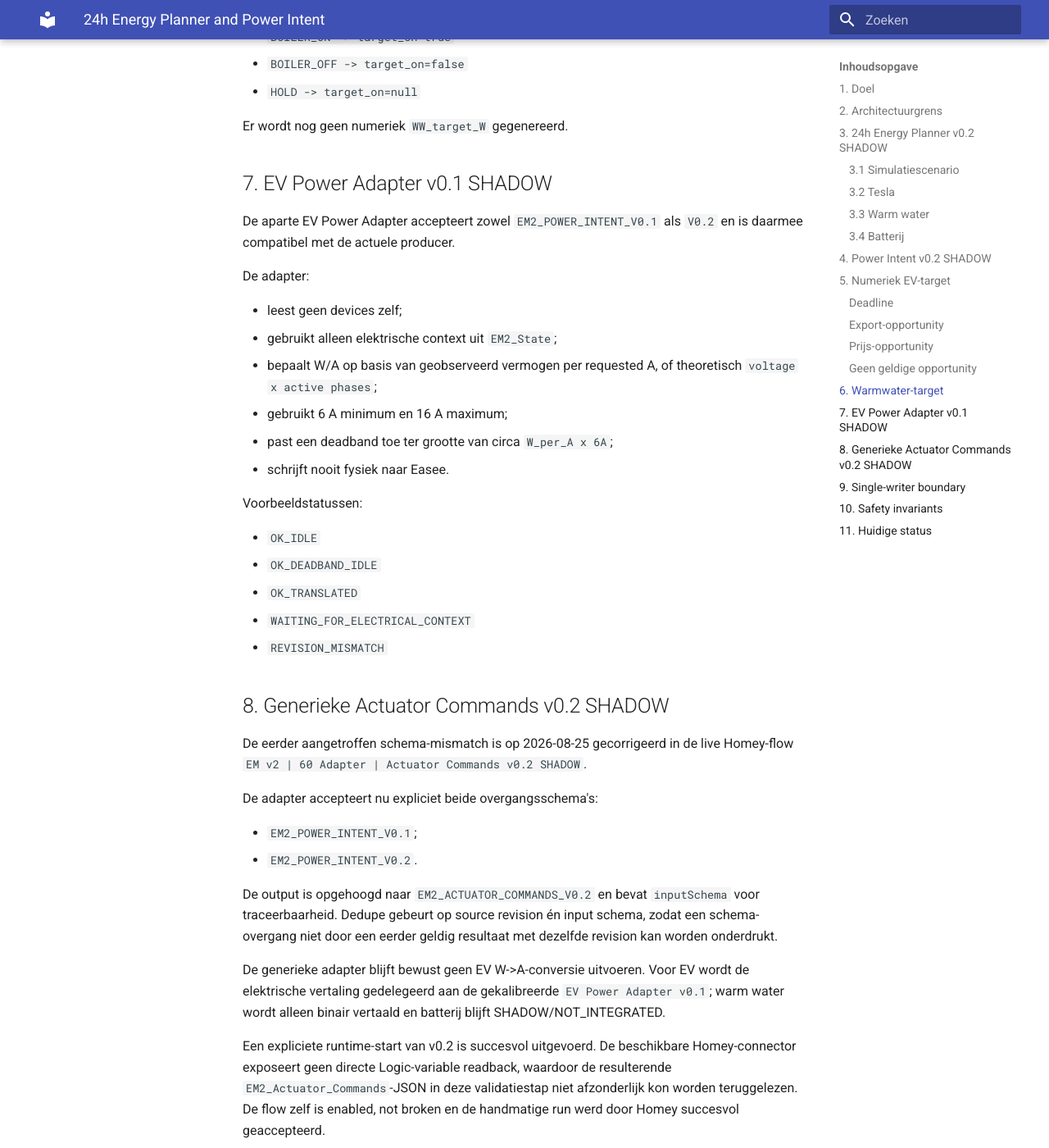
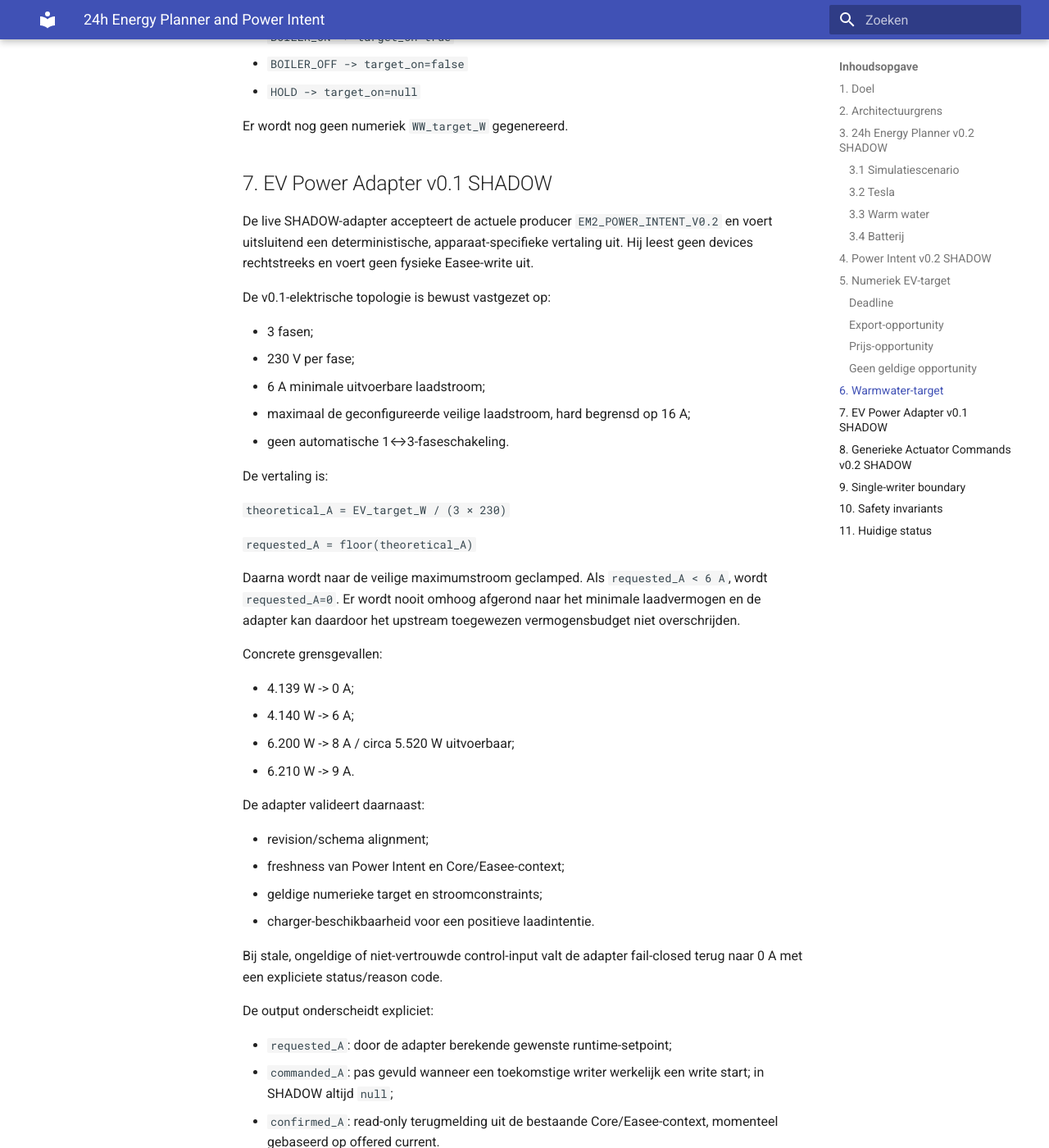
Before and after one commit to OnsKasteeltje/homey-energy-manual, an MkDocs documentation site: the page built from docs/software-architecture/components/planner-power-intent.md, in a window 1280 px wide and 1400 px high, scrolled down 3135 px. Shown: the whole window at 82% size. Built offline with MkDocs 1.6.1 and Material for MkDocs 9.7.7, drawn with Linux system fonts in a browser that asks for light colours; some of the changed text lies outside the part shown.

Commit message:
Align EV adapter architecture doc with hardened shadow mapper

```diff
--- a/docs/software-architecture/components/planner-power-intent.md
+++ b/docs/software-architecture/components/planner-power-intent.md
@@ -122,24 +122,51 @@ Er wordt nog geen numeriek `WW_target_W` gegenereerd.
 
 ## 7. EV Power Adapter v0.1 SHADOW
 
-De aparte EV Power Adapter accepteert zowel `EM2_POWER_INTENT_V0.1` als `V0.2` en is daarmee compatibel met de actuele producer.
+De live SHADOW-adapter accepteert de actuele producer `EM2_POWER_INTENT_V0.2` en voert uitsluitend een deterministische, apparaat-specifieke vertaling uit. Hij leest geen devices rechtstreeks en voert geen fysieke Easee-write uit.
 
-De adapter:
+De v0.1-elektrische topologie is bewust vastgezet op:
 
-- leest geen devices zelf;
-- gebruikt alleen elektrische context uit `EM2_State`;
-- bepaalt W/A op basis van geobserveerd vermogen per requested A, of theoretisch `voltage x active phases`;
-- gebruikt 6 A minimum en 16 A maximum;
-- past een deadband toe ter grootte van circa `W_per_A x 6A`;
-- schrijft nooit fysiek naar Easee.
+- 3 fasen;
+- 230 V per fase;
+- 6 A minimale uitvoerbare laadstroom;
+- maximaal de geconfigureerde veilige laadstroom, hard begrensd op 16 A;
+- geen automatische 1↔3-faseschakeling.
 
-Voorbeeldstatussen:
+De vertaling is:
 
-- `OK_IDLE`
-- `OK_DEADBAND_IDLE`
-- `OK_TRANSLATED`
-- `WAITING_FOR_ELECTRICAL_CONTEXT`
-- `REVISION_MISMATCH`
+`theoretical_A = EV_target_W / (3 × 230)`
+
+`requested_A = floor(theoretical_A)`
+
+Daarna wordt naar de veilige maximumstroom geclamped. Als `requested_A < 6 A`, wordt `requested_A=0`. Er wordt nooit omhoog afgerond naar het minimale laadvermogen en de adapter kan daardoor het upstream toegewezen vermogensbudget niet overschrijden.
+
+Concrete grensgevallen:
+
+- 4.139 W -> 0 A;
+- 4.140 W -> 6 A;
+- 6.200 W -> 8 A / circa 5.520 W uitvoerbaar;
+- 6.210 W -> 9 A.
+
+De adapter valideert daarnaast:
+
+- revision/schema alignment;
+- freshness van Power Intent en Core/Easee-context;
+- geldige numerieke target en stroomconstraints;
+- charger-beschikbaarheid voor een positieve laadintentie.
+
+Bij stale, ongeldige of niet-vertrouwde control-input valt de adapter fail-closed terug naar 0 A met een expliciete status/reason code.
+
+De output onderscheidt expliciet:
+
+- `requested_A`: door de adapter berekende gewenste runtime-setpoint;
+- `commanded_A`: pas gevuld wanneer een toekomstige writer werkelijk een write start; in SHADOW altijd `null`;
+- `confirmed_A`: read-only terugmelding uit de bestaande Core/Easee-context, momenteel gebaseerd op offered current.
+
+Verder worden `theoretical_A`, `executable_W`, `delta_W`, freshness en source revision gepubliceerd voor runtime-validatie.
+
+Een toekomstige LIVE-cut-over mag uitsluitend Easee's dynamic/volatile current-control gebruiken (`setDynamicChargerCurrent` of aantoonbaar equivalente dynamic route). Persistente chargerinstellingen met flash-wear-risico zijn geen EMS-runtimewriter.
+
+Hysterese, PV-smoothing, minimale stabiele duur en opportunity/MUST-policy horen upstream in Energy Core en worden niet in deze mapper geïntroduceerd.
 
 ## 8. Generieke Actuator Commands v0.2 SHADOW
 
@@ -162,7 +189,8 @@ De beoogde architectuur blijft:
 
 - Core owns policy/arbitration;
 - Power Intent owns neutral numeric/binary intent;
-- adapters own translation, electrical clamping, guards and dedupe;
+- adapters own deterministic translation, physical feasibility, quantization/clamping and freshness/capability guards;
+- writer-lifecycle owns commanded/confirmed tracking, idempotency, dedupe, run-lease, retries en write-throttling;
 - slechts één expliciete fysieke writer per actuator mag actief zijn.
 
 Een fysieke writer mag pas worden geactiveerd via een gecontroleerde atomic cut-over waarbij de bestaande productiewriter wordt uitgefaseerd.
@@ -171,11 +199,15 @@ Een fysieke writer mag pas worden geactiveerd via een gecontroleerde atomic cut-
 
 Deze laag moet altijd voldoen aan:
 
-- geen device writes;
+- geen device writes in SHADOW;
 - geen netwerkcalls vanuit Power Intent/adapters;
 - geen policy-arbitrage in adapters;
 - revision alignment vóór numerieke targets;
-- fail-closed bij ontbrekende of onbekende input;
+- fail-closed bij ontbrekende, ongeldige of stale control-input;
+- een adapter mag een upstream vermogensbudget nooit verhogen;
+- requested, commanded en confirmed actuatorstate blijven afzonderlijke begrippen;
+- frequente Easee-control gebruikt uitsluitend dynamic/volatile runtime-control;
+- automatische phaseswitching is geen onderdeel van EV Adapter v0.1 en vereist later een expliciete state machine;
 - geen verzonnen Tesla throughput;
 - geen claim van gerealiseerde batterijbesparing zonder actuele SOC/load/PV-data;
 - één fysieke writer per actuator bij toekomstige ACTIVE-integratie.
@@ -186,7 +218,7 @@ Deze laag moet altijd voldoen aan:
 |---|---|
 | 24h Planner v0.2 | ACTIVE SHADOW |
 | Power Intent v0.2 | ACTIVE SHADOW |
-| EV Power Adapter v0.1 | ACTIVE SHADOW, v0.2 compatible |
+| EV Power Adapter v0.1 | ACTIVE SHADOW, hardened 3×230V/floor/fail-closed |
 | Actuator Commands v0.2 | ACTIVE SHADOW, Power Intent v0.1/v0.2 compatible |
 | EV fysieke writer via nieuwe adapterketen | NIET ACTIEF |
 | Victron fysieke writer | NIET ACTIEF |
```
Also changed, not shown: other parts of docs/software-architecture/components/planner-power-intent.md (+1 -1 lines).
